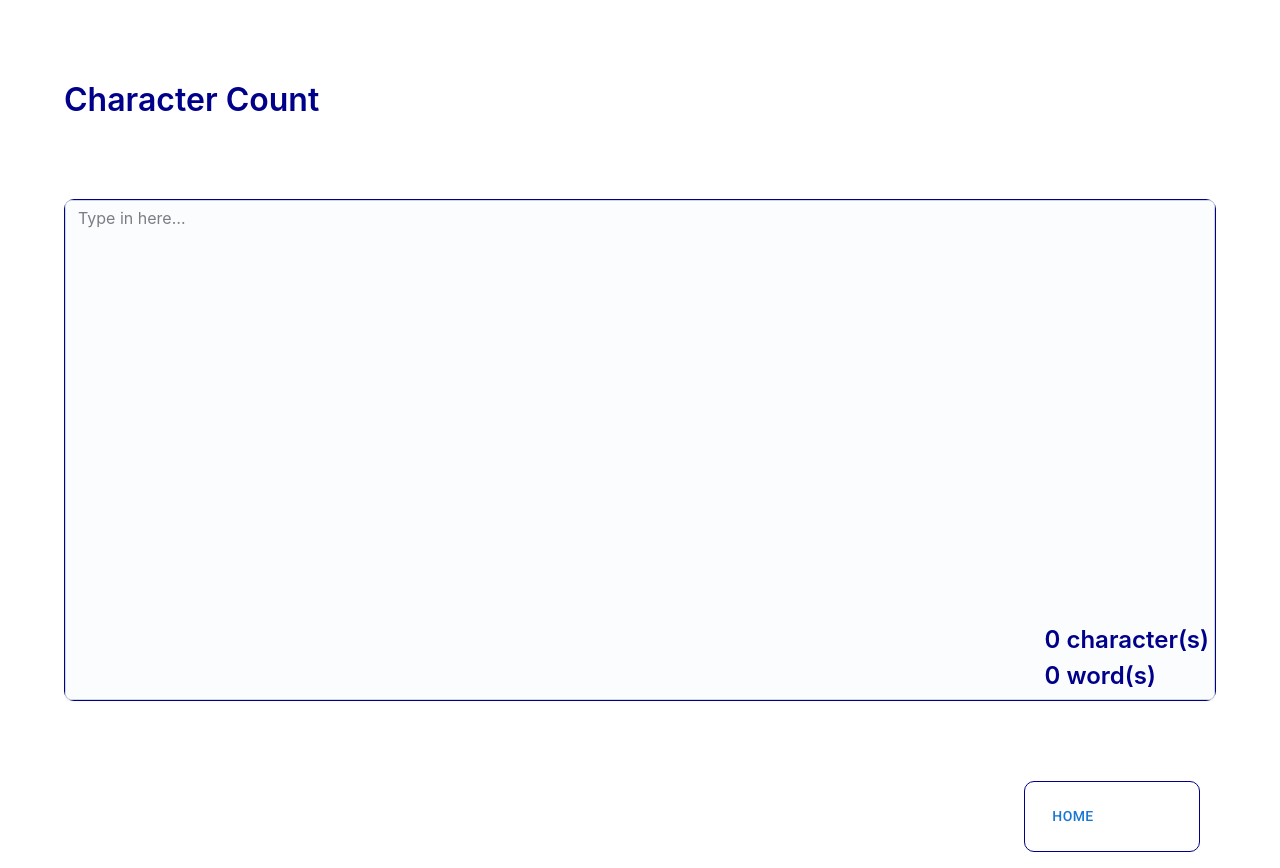
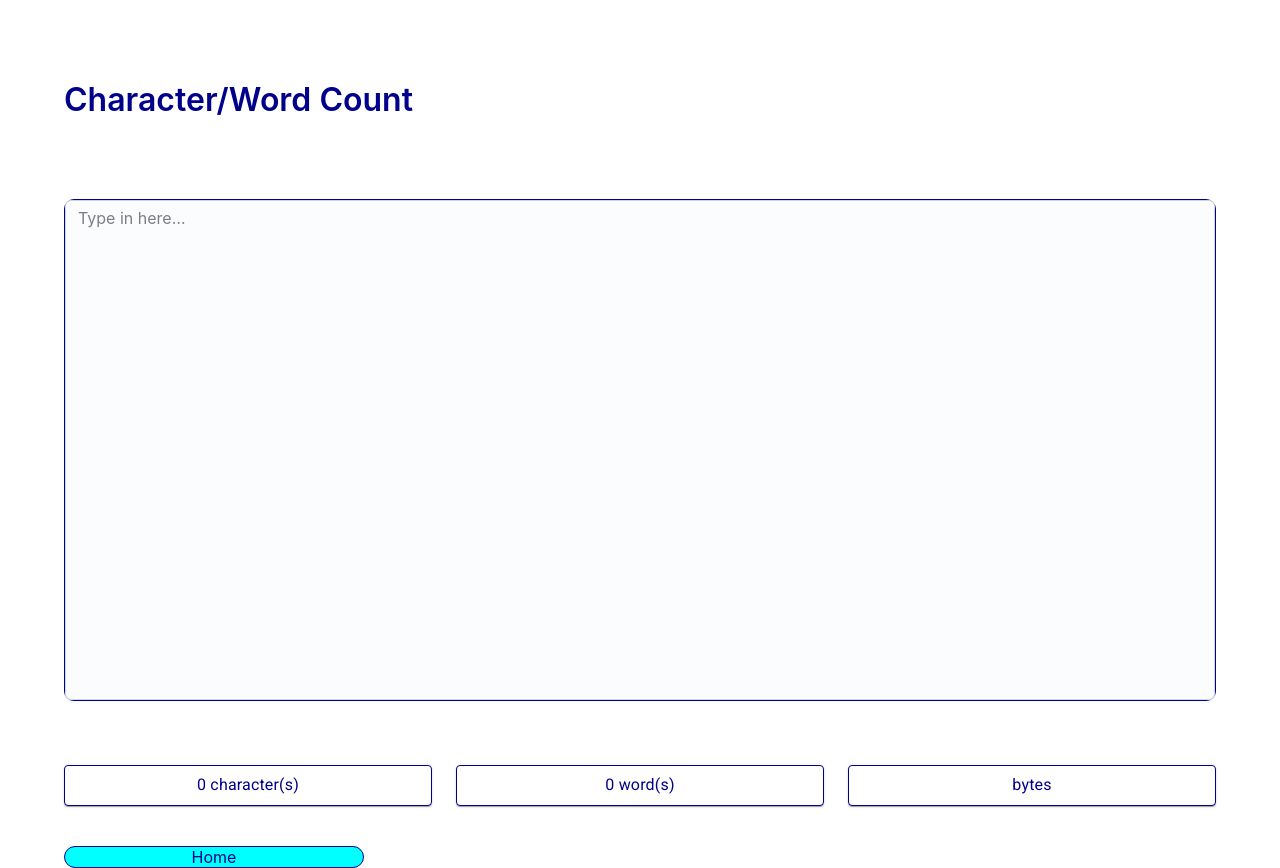
Before and after one commit to navanjani/nextjs-typescript-playground, a Next.js app: page /character-count in a window 1280 px wide. Built offline with nearby package versions, Linux system fonts and the light colour scheme.

Commit message:
Fixing character/word counts

```diff
--- a/pages/character-count.tsx
+++ b/pages/character-count.tsx
@@ -3,11 +3,11 @@ import Box from "@mui/joy/Box";
 import IconButton from "@mui/joy/IconButton";
 import Textarea from "@mui/joy/Textarea";
 import Typography from "@mui/joy/Typography";
-import { Container, styled } from "@mui/material";
+import { Container, Stack, styled } from "@mui/material";
 import { NextPage } from "next";
 import Grid from "@mui/material/Grid";
 import { auto } from "@popperjs/core";
-import { borderRadius } from "@mui/system";
+import { borderRadius, width } from "@mui/system";
 import Paper from "@mui/material/Paper";
 import Link from "next/link";
 import Button from "@mui/material/Button";
@@ -36,9 +36,10 @@ const CharacterCount: NextPage = () => {
           fontWeight="lg"
           level="display1"
         >
-          Character Count
+          Character/Word Count
         </Typography>
       </Grid>
+      <Grid>
         <Box
           sx={{
             border: "1px solid #00008B",
@@ -61,38 +62,49 @@ const CharacterCount: NextPage = () => {
               width: 1150,
               height: 500,
             }}
-          endDecorator={
-            <Typography
-              textColor="#00008B"
-              fontSize="1.5rem"
-              fontWeight="lg"
-              sx={{ ml: "auto" }}
+          />
+        </Box>
+      </Grid>
+      <Grid mt={5} container spacing={3}>
+        <Grid item xs={4}>
+          <Item
+            sx={{ border: "1px solid #00008B", fontSize: 16, color: "#00008B" }}
           >
             {text.length} character(s)
-              <br />
+          </Item>
+        </Grid>
+        <Grid item xs={4}>
+          <Item
+            sx={{ border: "1px solid #00008B", fontSize: 16, color: "#00008B" }}
+          >
             {numberOfWords} word(s)
-            </Typography>
-          }
-        />
-      </Box>
-
-      <Box
-        m={2}
-        p={2}
+          </Item>
+        </Grid>
+        <Grid item xs={4}>
+          <Item
+            sx={{ border: "1px solid #00008B", fontSize: 16, color: "#00008B" }}
+          >
+            bytes
+          </Item>
+        </Grid>
+      </Grid>
+      <Grid
+        width="300px"
+        bgcolor="#00FFFF"
+        alignItems="flex-end"
+        mt={5}
         sx={{
           border: "1px solid #00008B",
           borderRadius: 10,
-          marginTop: 10,
-          marginLeft: 120,
+          textAlign: "center",
+          fontSize: 16,
+          color: "#00008B",
         }}
       >
-        <Grid>
-          <Button>
-            {" "}
+        <Box>
           <Link href="/">Home </Link>
-          </Button>
+        </Box>
       </Grid>
-      </Box>
     </Container>
   );
 };
```
Lines whose indentation alone changed are shown as unchanged.
